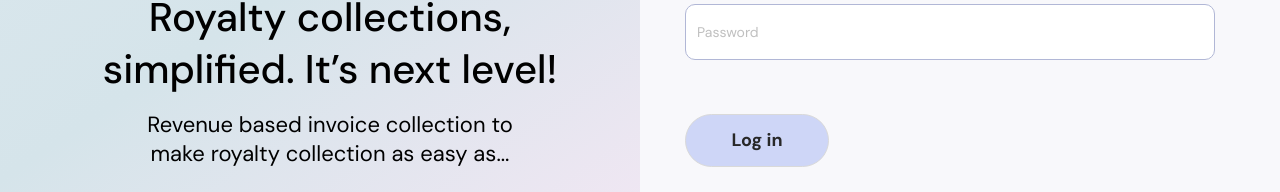
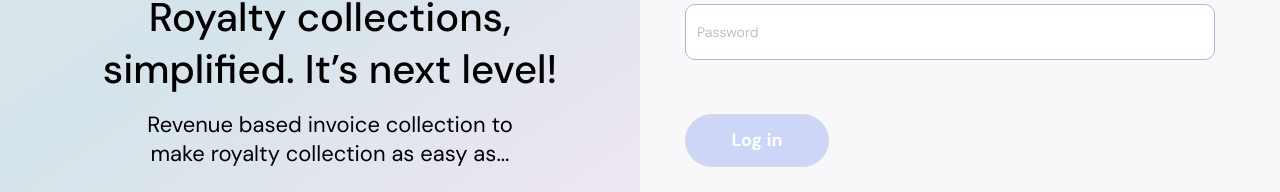
Before and after one commit to aliansari2566/FRANCHAIN, a React (Create React App) app: page / in a window 1280 px wide. Shown: the part 554-746 px from the top of the page. Built offline with nearby package versions, Linux system fonts and the light colour scheme.

Commit message:
Update style.css

```diff
--- a/src/assets/style.css
+++ b/src/assets/style.css
@@ -170,7 +170,7 @@ header, footer {
   background-color: #7D97FF !important;
   font-size: 18px;
   font-weight: 700;
-  color: #282828 !important;
+
   line-height: 23.44px;
   outline: none; /* Ensure no outline on focus */
   -webkit-appearance: none; /* Chrome, Safari, and newer versions of iOS */
```
